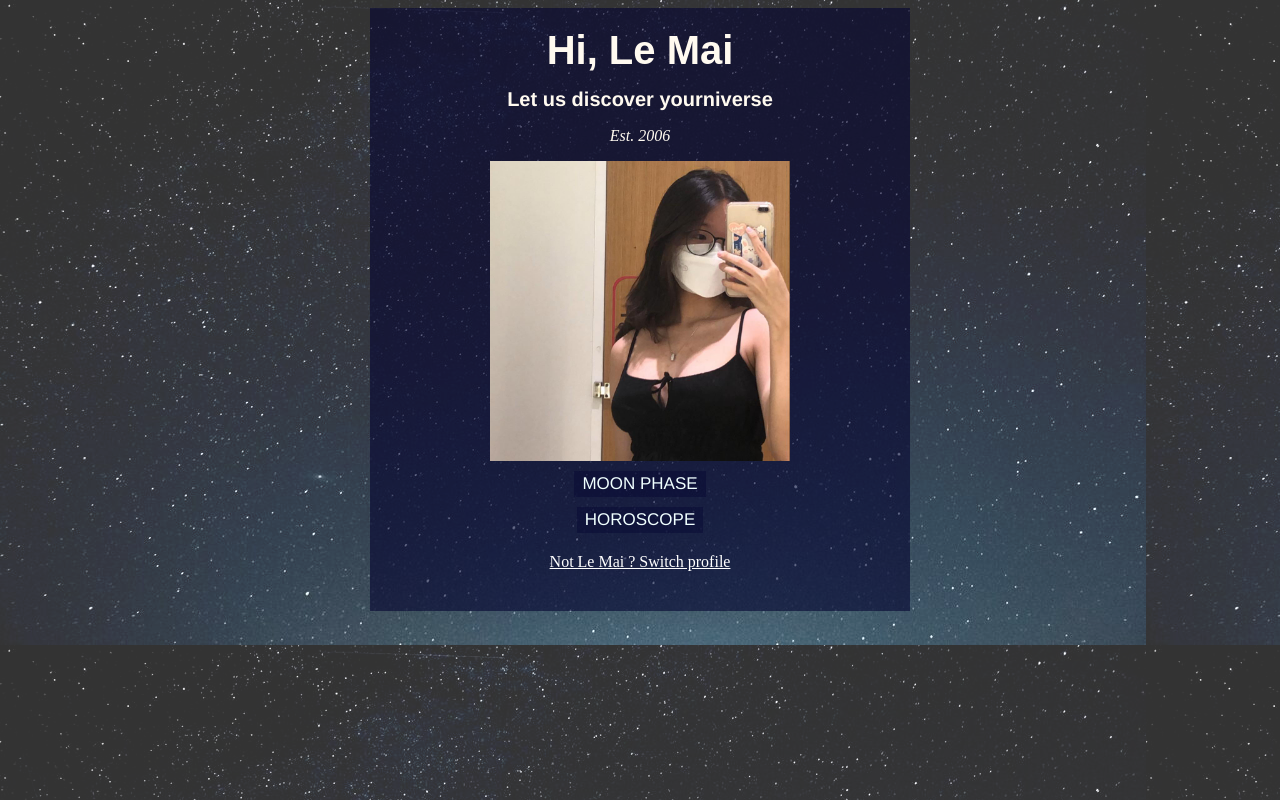
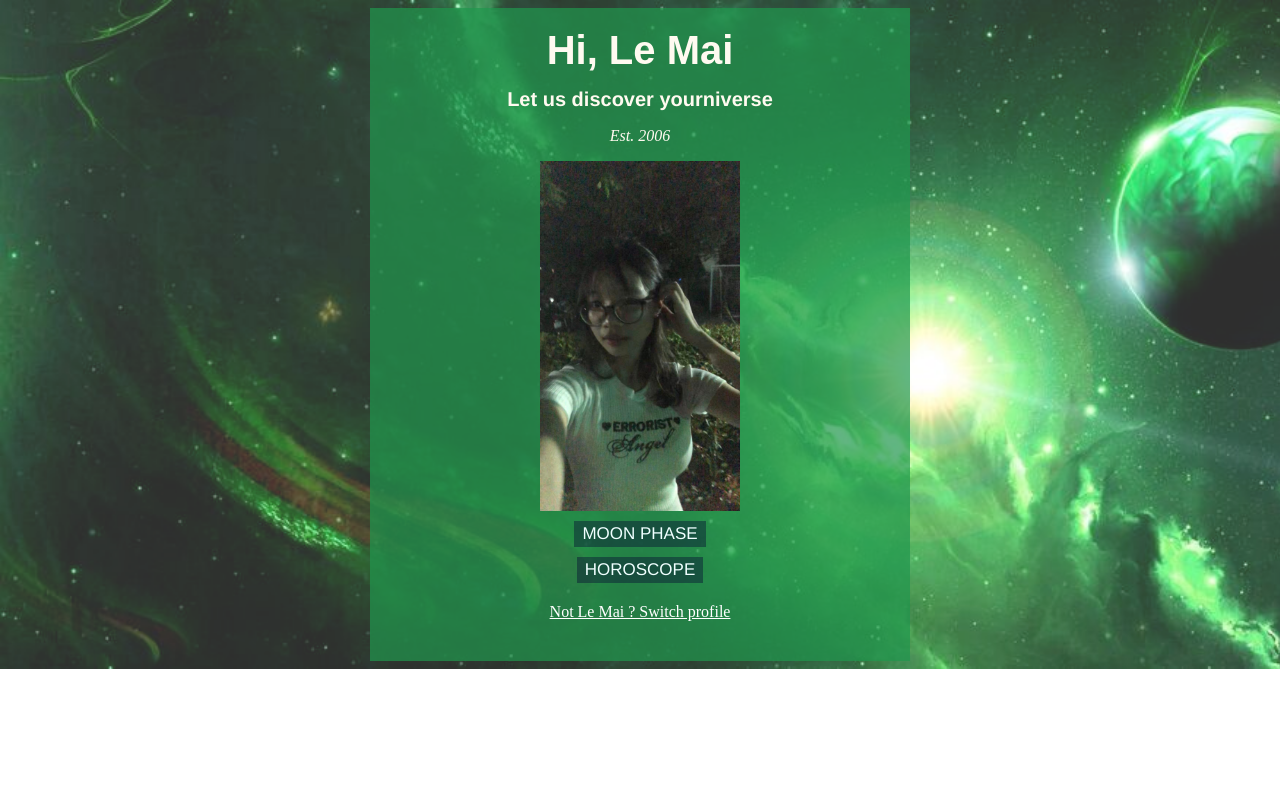
Before and after one commit to aanh1009/YOUNIVERSEhlm, a plain HTML site: page index.html in a window 1280 px wide. Drawn offline with Linux system fonts and the light colour scheme.

Commit message:
Add files via upload

```diff
--- a/index.html
+++ b/index.html
@@ -13,7 +13,7 @@
         <h2>Let us discover yourniverse</h2>
         <p class="established">Est. 2006</p>
         <section>
-          <img src="280399183_3131261633855895_8532468291187810556_n.jpg" alt="Ha Le Mai" class="hlm"/>
+          <img src="343933090_1196887164358948_9074115575408943861_n (1).jpg" alt="Ha Le Mai" class="hlm"/>
           <section>
             <h2><button onclick="myFunctiona()"> MOON PHASE</h2>
              <div id="moon1" class="moon">
--- a/styles.css
+++ b/styles.css
@@ -1,5 +1,7 @@
 body {
-    background-image: url(imageedit_1_5909369294.png);}
+    background-image: url(imageedit_2_3483959204.png);
+    background-size: cover;
+    background-repeat: no-repeat;}
 h1 {
     font-family :fantasy;
     font-size: 40px;
@@ -21,7 +23,7 @@ h2 {
 
 .menu {
     width: 80%;
-    background-color:rgba(4, 4, 49, 0.6);
+    background-color:rgba(32, 151, 78, 0.70);
     margin-left: auto;
     margin-right: auto;
     padding: 20px;
@@ -102,7 +104,7 @@ button {
   color:white;
 }
 .sun p,.moon3 p{
-  color: rgb(187, 187, 92);
+  color: rgb(206, 206, 102);
 }
 a{
   color:white;
@@ -114,3 +116,7 @@ footer {
   margin : 20px;
   text-align: center;
 }
+.hlm {
+  width :200px;
+  height : 350px;
+}
```
Also changed, not shown: 343933090_1196887164358948_9074115575408943861_n (1).jpg (added), imageedit_2_3483959204.png (added).
